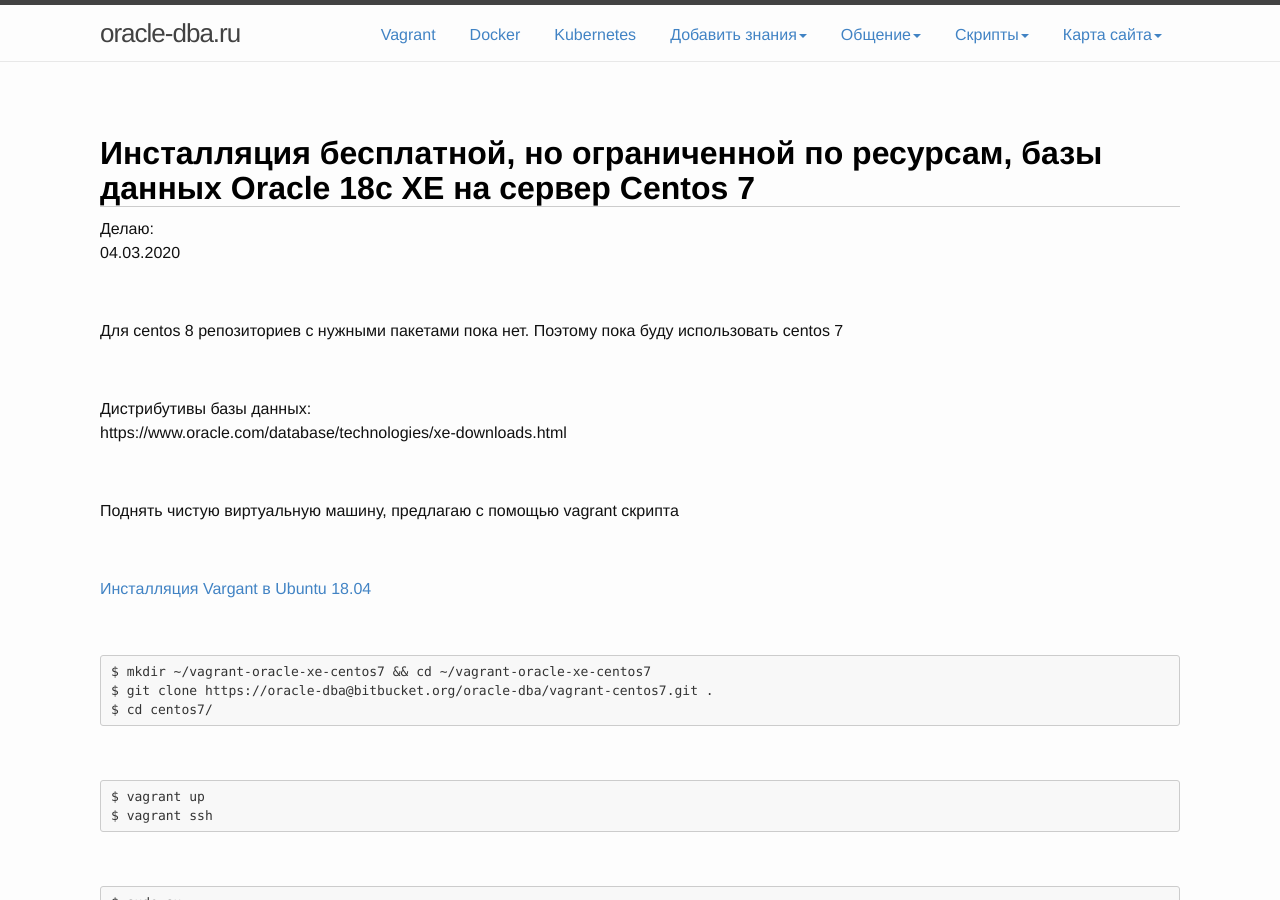
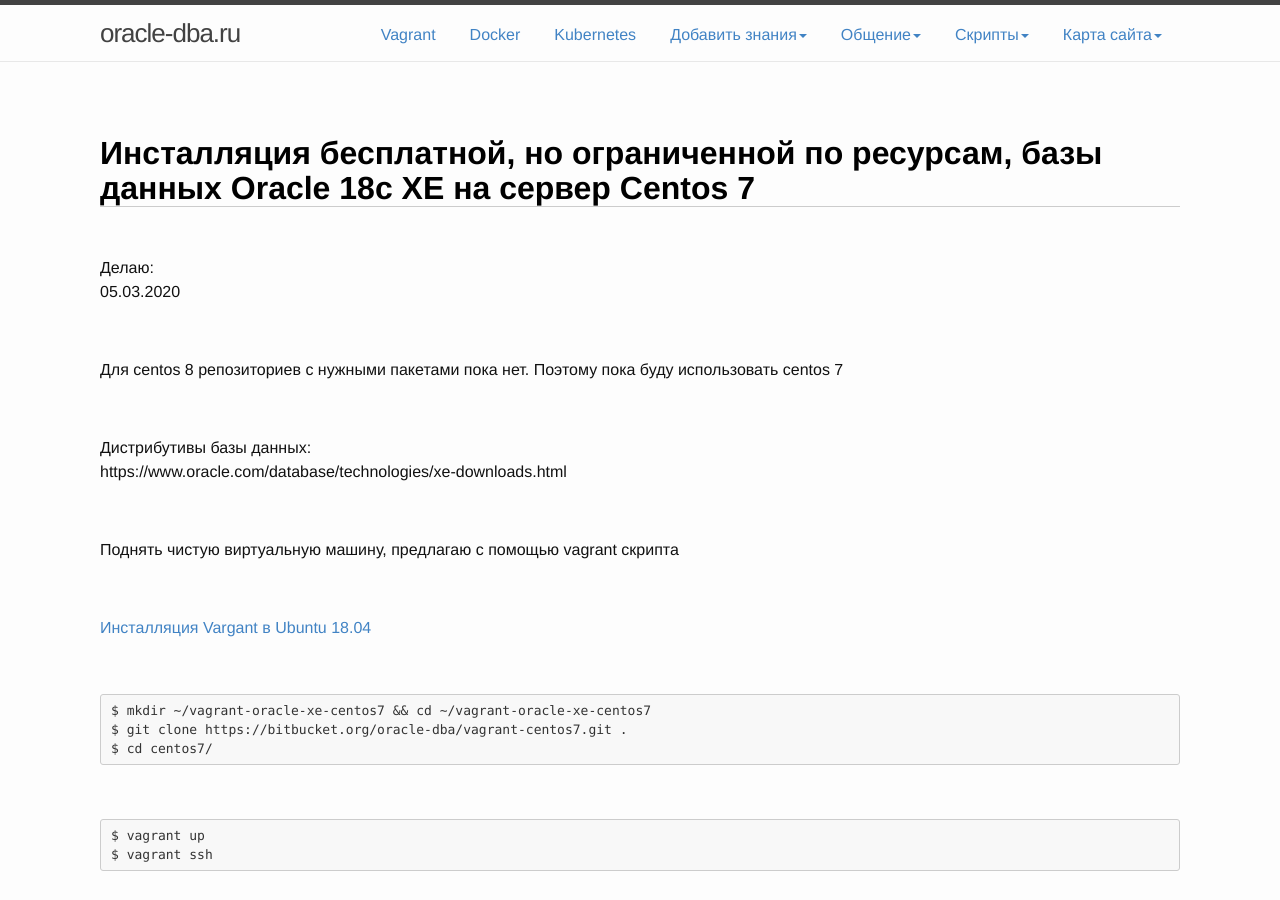
Before and after one commit to webmak1/oracle-dba.ru, a Jekyll site: the page built from website/01-docs/01-database/02-installation/03-xe/00-index.md, in a window 1280 px wide and 900 px high. Built offline with Jekyll 4.4.1, drawn with Linux system fonts in a browser that asks for light colours; nearby versions of some CDN libraries; comment, search, counter and statistics services are not loaded; some of the changed text lies outside the part shown.

Commit message:
Update 00-index.md

```diff
--- a/website/01-docs/01-database/02-installation/03-xe/00-index.md
+++ b/website/01-docs/01-database/02-installation/03-xe/00-index.md
@@ -10,9 +10,10 @@ permalink: /database/installation/single-instance/centos/7/oracle/xe/18c/
 
 # Инсталляция бесплатной, но ограниченной по ресурсам, базы данных Oracle 18c XE на сервер Centos 7
 
+<br/>
 
 Делаю:
-04.03.2020
+05.03.2020
 
 <br/>
 
@@ -36,7 +37,7 @@ https://www.oracle.com/database/technologies/xe-downloads.html
 
 
 	$ mkdir ~/vagrant-oracle-xe-centos7 && cd ~/vagrant-oracle-xe-centos7
-	$ git clone https://oracle-dba@bitbucket.org/oracle-dba/vagrant-centos7.git .
+	$ git clone https://bitbucket.org/oracle-dba/vagrant-centos7.git .
 	$ cd centos7/
 
 <br/>
@@ -157,9 +158,7 @@ rlwrap - пакет, который позволяет хранить истор
 
 	// Установить переменные окружения
 
-(После строчки)
-
-# User specific environment and startup programs
+(После строчки) # User specific environment and startup programs
 
 <br/>
 
```
